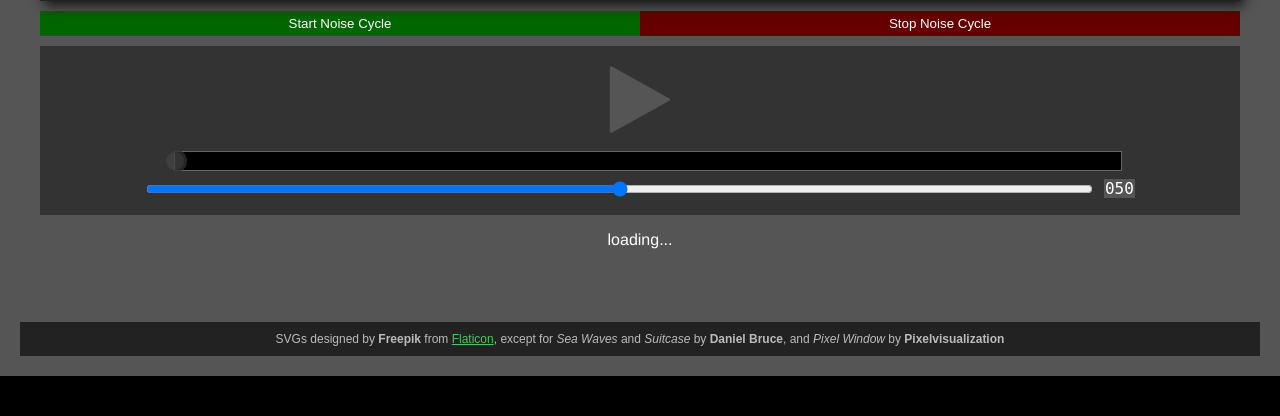
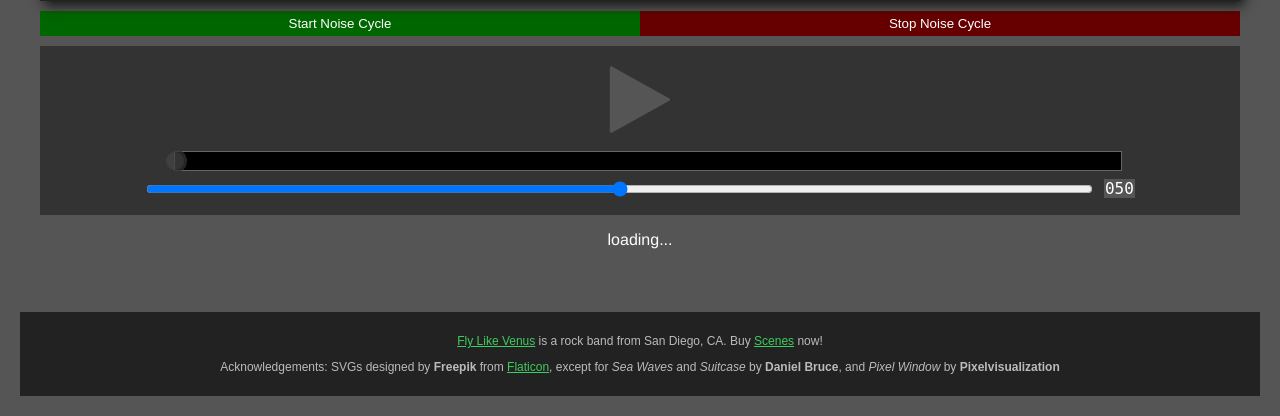
Before and after one commit to michaelchadwick/chip-like-tuna, a PHP site: page / in a window 1280 px wide. Shown: the part 736-1152 px from the top of the page. Before the commit the page ends 1112 px from the top, so only its background shows below. Run offline with PHP 8.4, Linux system fonts and the light colour scheme; some libraries are stand-ins or nearby versions.

Commit message:
minor fixes; added link to band and album

```diff
--- a/assets/css/main.css
+++ b/assets/css/main.css
@@ -63,7 +63,7 @@ div#wrap {
     padding: 0 20px 20px;
   }
   div#wrap div#main {
-    padding: 20px;
+    padding: 20px 20px 10px;
   }
 }
 
--- a/assets/js/main.js
+++ b/assets/js/main.js
@@ -134,6 +134,7 @@ $(function () {
         this.stopped = true
         this.paused = false
         this.playing = false
+        this.position = 0
       }
       soundPlayer.messageDebugUpdate(soundStatus)
     }
--- a/index.php
+++ b/index.php
@@ -68,7 +68,8 @@
     </div>
 
     <footer>
-      SVGs designed by <strong>Freepik</strong> from <a href='http://flaticon.com'>Flaticon</a>, except for <em>Sea Waves</em> and <em>Suitcase</em> by <strong>Daniel Bruce</strong>, and <em>Pixel Window</em> by <strong>Pixelvisualization</strong>
+      <p><a href="http://flylikevenus.com">Fly Like Venus</a> is a rock band from San Diego, CA. Buy <a href="http://flylikevenus.bandcamp.com">Scenes</a> now!</p>
+      <p>Acknowledgements: SVGs designed by <strong>Freepik</strong> from <a href='http://flaticon.com'>Flaticon</a>, except for <em>Sea Waves</em> and <em>Suitcase</em> by <strong>Daniel Bruce</strong>, and <em>Pixel Window</em> by <strong>Pixelvisualization</strong></p>
     </footer>
   </div>
 
```
